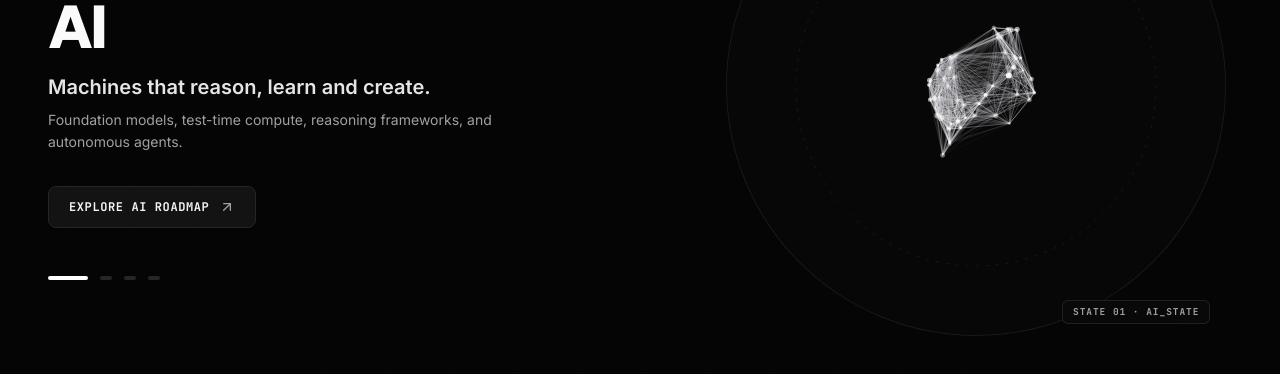
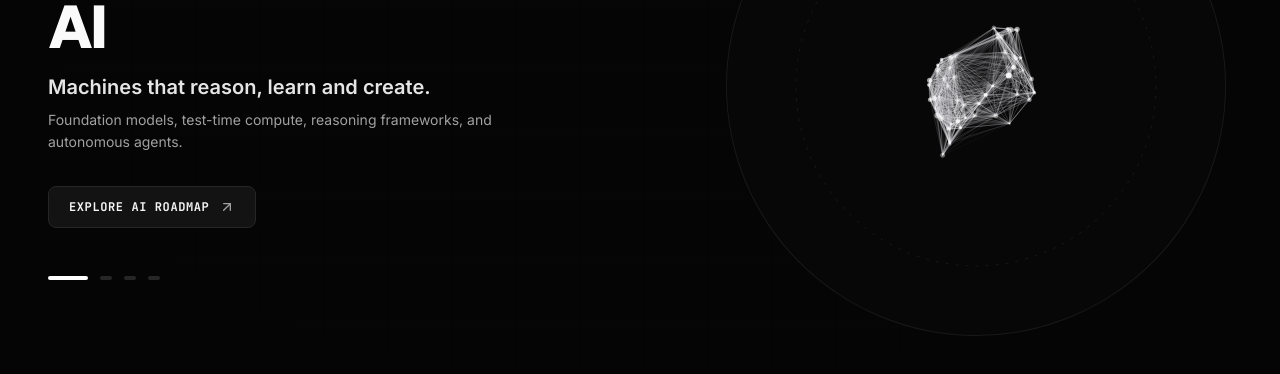
Before and after one commit to Shivammishra0001/deep-tech-community, a Next.js app: page / in a window 1280 px wide. Shown: the part 1244-1618 px from the top of the page. Built offline with nearby package versions, Linux system fonts and the light colour scheme.

Commit message:
clean(technologies): remove fake 'STATE 01 · AI_STATE' label from canvas visual

```diff
--- a/src/components/frontiers-experience.tsx
+++ b/src/components/frontiers-experience.tsx
@@ -347,9 +347,6 @@ export function FrontiersExperience() {
               <div className="relative size-full min-h-[380px]">
                 <FrontiersCanvasVisual activeIndex={activeIndex} progress={rawProgress} />
               </div>
-              <div className="absolute bottom-3 right-4 rounded-md border border-neutral-800/80 bg-neutral-950/90 px-2.5 py-1 font-mono text-[9.5px] font-bold uppercase tracking-widest text-neutral-400 backdrop-blur-md">
-                STATE 0{activeIndex + 1} · {current.title}_STATE
-              </div>
             </div>
           </Container>
         </div>
```
